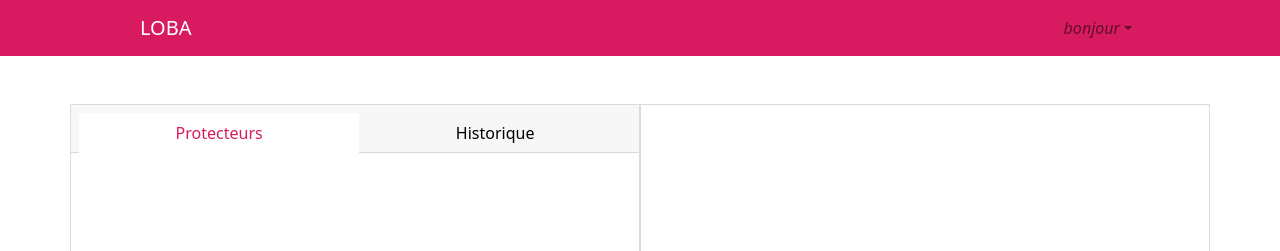
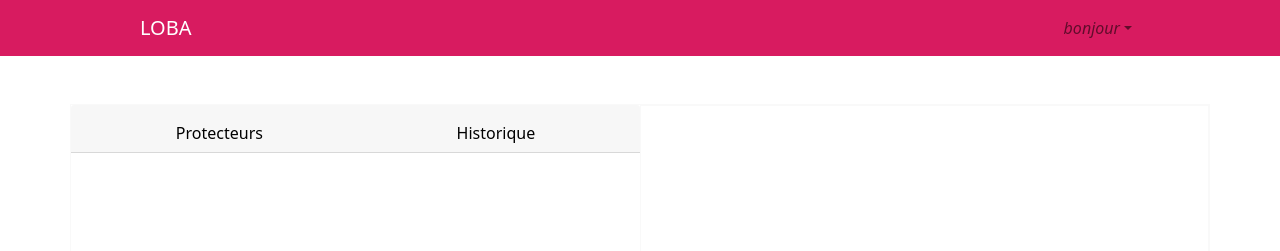
Before and after one commit to emmie125/lobaFrontend, a Vue app: page /persontrust in a window 1280 px wide. Shown: the top 251 px of the page. Built offline with nearby package versions, Linux system fonts and the light colour scheme; no server answers; sample sign-in values are in the browser's storage; some icons are missing; what cloudinary-vue would draw is missing.

Commit message:
style: a card of person trust

```diff
--- a/package.json
+++ b/package.json
@@ -21,7 +21,7 @@
     "vuex": "^3.4.0"
   },
   "devDependencies": {
-    "@iconify/vue2": "^1.1.1",
+    "@iconify/vue2": "^1.1.3",
     "@vue/cli-plugin-babel": "~4.5.0",
     "@vue/cli-plugin-eslint": "~4.5.0",
     "@vue/cli-plugin-router": "~4.5.0",
--- a/src/App.vue
+++ b/src/App.vue
@@ -24,7 +24,7 @@ export default {
 @import "@/scss/main.scss";
 
 .app {
-  overflow-x: hidden;
+  overflow: hidden;
   margin: 0 0 !important;
 }
 </style>
--- a/src/router/index.js
+++ b/src/router/index.js
@@ -35,7 +35,7 @@ const routes = [
           ),
         children: [
           {
-            path: "/persontrust",
+            path: "/persontrust/protective",
             name: "protective",
             component: () =>
               import(
@@ -56,7 +56,7 @@ const routes = [
         path: "/settings",
         name: "settings",
         component: () =>
-          import(/* webpackChunkName: "home" */ "../views/Settings.vue"),
+          import(/* webpackChunkName: "setting" */ "../views/Settings.vue"),
       },
     ],
   },
--- a/src/scss/_mixins.scss
+++ b/src/scss/_mixins.scss
@@ -1,2 +1,5 @@
 @mixin icon {
 }
+@mixin borderRadius {
+  border-radius: 5px;
+}
--- a/src/scss/_variable.scss
+++ b/src/scss/_variable.scss
@@ -1 +1,2 @@
 $colorPrimary: #d81b60;
+$colorSecondary: #f9f9f9;
--- a/src/store/module/auth.js
+++ b/src/store/module/auth.js
@@ -27,7 +27,6 @@ export default {
   },
   actions: {
     async loginUser(context, payload) {
-      console.log("store payload", payload);
       const urlApi = "http://127.0.0.1:8000/api/auth/login";
       const options = {
         url: urlApi,
--- a/src/views/PersonTrust.vue
+++ b/src/views/PersonTrust.vue
@@ -22,12 +22,14 @@
               >
             </b-nav>
           </b-card-header>
-          <b-card-body>
-            <router-view></router-view>
+          <b-card-body class="container_card_body">
+            <b-row>
+              <router-view></router-view>
+            </b-row>
           </b-card-body>
         </b-row>
       </b-col>
-      <b-col lg="6" class="person_trust_container">
+      <b-col lg="6" class="person_trust_container_create">
         <b-row
           class="justify-content-center align-items-center text-center h-100"
         >
@@ -55,7 +57,7 @@
       </b-col>
     </b-row>
     <b-modal ref="my-modal" size="700px" hide-footer hide-header centered>
-      <Form class="p-3" :user_id="user_id" />
+      <Form class="p-3" :user_id="userId" />
     </b-modal>
   </b-container>
 </template>
@@ -70,12 +72,11 @@ export default {
   },
   computed: {
     ...mapState({
-      user_id: (state) => state.auth.user_id,
-      personTrust: (state) => state.personTrust.personTrust,
+      userId: (state) => state.auth.user_id,
     }),
   },
   methods: {
-    ...mapActions(["connectedUser", "getPersonTrust"]),
+    ...mapActions(["connectedUser", ""]),
     showModal() {
       this.$refs["my-modal"].show();
     },
@@ -90,15 +91,9 @@ export default {
   },
   async mounted() {
     await this.connectedUser();
-    await this.getPersonTrust();
-    console.log("user", this.user_id);
-    console.log("getPersonTrust", this.personTrust);
+    console.log("user", this.userId);
   },
-  watch: {
-    personTrust() {
-      this.getPersonTrust();
-    },
-  },
+  watch: {},
 };
 </script>
 <style lang="scss" scoped>
@@ -106,6 +101,15 @@ export default {
 .container_person_trust {
   margin-top: 13vh;
   height: 87vh;
+  border: 1px solid $colorSecondary;
+}
+.person_trust_container_create {
+  height: 87vh;
+  border: 1px solid $colorSecondary;
+}
+.container_card_body {
+  height: 600px;
+  overflow-y: scroll !important;
 }
 .icon_trust_people {
   height: 110px;
@@ -117,9 +121,7 @@ export default {
   color: $colorPrimary;
   margin-bottom: 30px;
 }
-.person_trust_container {
-  border: 1px solid #dbdbdb;
-}
+
 h3 {
   font-weight: 300;
 }
--- a/src/views/Protective.vue
+++ b/src/views/Protective.vue
@@ -1,21 +1,106 @@
 <template>
-  <p></p>
+  <div class="container">
+    <b-row
+      lg="12"
+      style=""
+      class="container_person"
+      v-for="(person, index) in personTrust"
+      :key="index"
+      fluid
+      align-h="center"
+    >
+      <b-col lg="4" style="width: 150px" class="justify-content-center">
+        <b-img
+          :src="person.imageProfil"
+          class="image"
+          img-fuild
+          :alt="person.name"
+        ></b-img>
+      </b-col>
+      <b-col lg="8" class="container_person_identity" fluid>
+        <div class="container_person_identity_information">
+          <h2>{{ person.name }}</h2>
+          <p>{{ person.phoneNumber }}</p>
+        </div>
+        <div class="btn_person">
+          <i><Icon icon="carbon:overflow-menu-horizontal" /></i>
+        </div>
+      </b-col>
+    </b-row>
+  </div>
 </template>
 
 <script>
 import { mapActions, mapState } from "vuex";
-
+import { Icon } from "@iconify/vue2";
 export default {
+  components: {
+    Icon,
+  },
+  data() {
+    return {
+      mainProps: {
+        blank: true,
+        blankColor: "",
+        width: 100,
+        height: 100,
+      },
+    };
+  },
   computed: {
     ...mapState({
       personTrust: (state) => state.personTrust.personTrust,
     }),
+    personTrustAll() {
+      return this.personTrust.slice();
+    },
+  },
+  watch: {
+    personTrust() {
+      this.getPersonTrust();
+    },
   },
   methods: {
     ...mapActions(["getPersonTrust"]),
   },
-  mounted() {
-    console.log("this.personTrust", this.personTrust);
+  async created() {
+    await this.getPersonTrust();
   },
 };
 </script>
+<style lang="scss" scoped>
+@import "@/scss/main.scss";
+.container {
+}
+.image {
+  padding: 15px 0px;
+  width: 100%;
+  border-radius: 15px !important;
+}
+.container_person {
+  @include borderRadius;
+  border: 1px solid $colorSecondary;
+  margin-bottom: 15px;
+  &:hover {
+    cursor: pointer;
+  }
+}
+.container_person_identity {
+  display: flex;
+  flex-direction: row !important;
+  justify-content: space-between;
+  text-align: center !important;
+  align-self: center;
+  &_information {
+    width: 100%;
+    text-align: start;
+    align-self: center;
+  }
+  .btn_person {
+    width: 100%;
+    text-align: end;
+    justify-content: center;
+    align-self: center;
+  }
+}
+</style>
```
Also changed, not shown: 1 other file (tests, documents, lock files or other folders).
